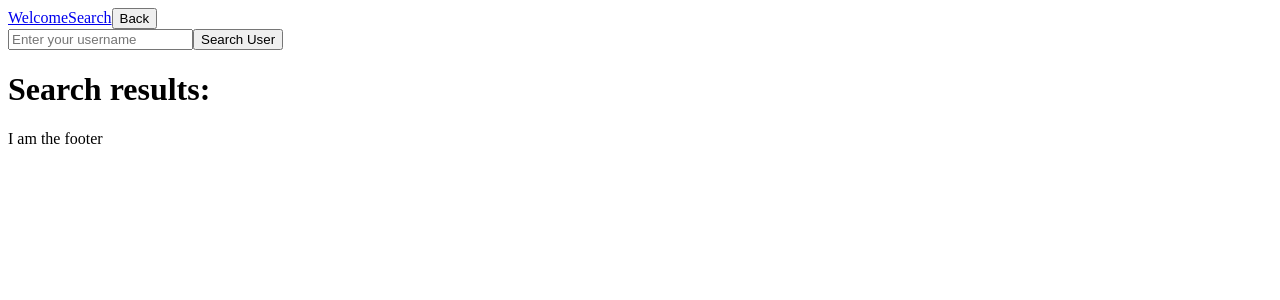
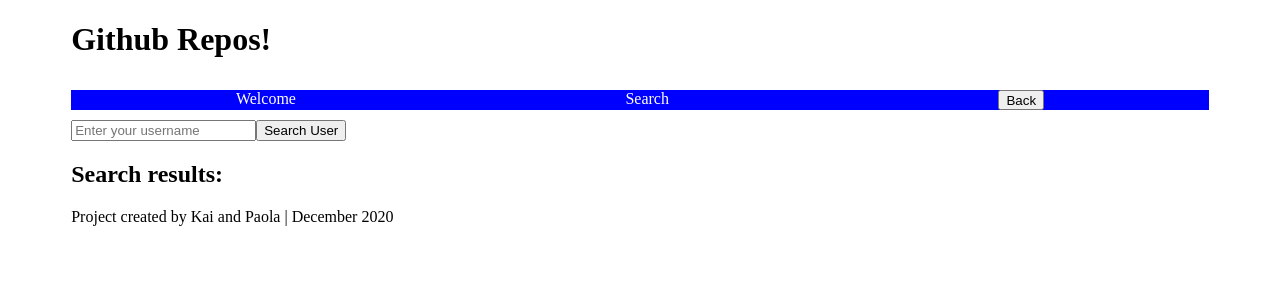
Before and after one commit to kail0n/GithubRepoPage, a React app: page /search in a window 1280 px wide. Shown: the top 300 px of the page. Built offline with nearby package versions, Linux system fonts and the light colour scheme.

Commit message:
finish functionality need to style

```diff
--- a/src/App.js
+++ b/src/App.js
@@ -1,23 +1,20 @@
 import React from 'react';
 import { Welcome, Search } from './pages';
 import { Switch, Route } from 'react-router-dom';
- import { Header, Footer } from './layouts';
+import { Header, Footer } from './layouts';
+import Style from './Style.css'
 
 function App() {
     return (
         <div id="app">
-            <header>
-                < Header />
-            </header>
 
+            < Header />
             <Switch>
                 <Route exact path='/' component={Welcome}></Route>
                 <Route path='/search' component={Search}></Route>
             </Switch>
+            < Footer />
 
-            <footer>
-                < Footer />
-            </footer>
 
         </div>
     )
--- /dev/null
+++ b/src/Style.css
@@ -0,0 +1,32 @@
+
+.navbar{
+width:100%;
+background:blue;
+display: inline-flex;
+justify-content: space-around;
+text-align: center;
+margin: 10px 0;
+}
+
+.navlink {
+    height:20px;
+    margin:auto;
+}
+
+  #back-button {
+
+    height:20px;
+    margin:auto;
+}
+
+
+
+a{
+    text-decoration:none;
+    color:white;
+}
+
+#app{
+    width: 90%;
+    margin: auto;
+}
--- a/src/components/RepoResults/index.js
+++ b/src/components/RepoResults/index.js
@@ -6,11 +6,18 @@ export default class RepoResults extends Component{
     render(){
         console.log(this.props.repos)
         return(
-        <>
-            <h1>Search results:</h1>
-            <ol>{this.props.repos.map((repo)=> <li key={repo.id}>{repo.name}</li>)}
-            </ol>
-        </>
+            <>
+                <h2>Search results:</h2>
+                <div className="RepoContainer"> {this.props.repos.map((repo) =>
+                        <ol key={repo.id + "container"}>
+                            <li key={repo.id + "a"}><a href={repo.url}>{repo.name}</a></li>
+                            <li key={repo.id + "b"}>Fork Count: {repo.forks_count}</li>
+                            <li key={repo.id + "c"}>Stargazer Count: {repo.stargazers_count}</li>
+                            <li key={repo.id + "d"}>Issue count: {repo.open_issues_count}</li>
+                        </ol>
+                    )}
+                </div>
+             </>
         );
-    }
-}
+    };
+};
--- a/src/layouts/footer/index.js
+++ b/src/layouts/footer/index.js
@@ -2,7 +2,7 @@ import React from 'react';
 
 const Footer = () =>{
     return (
-        <span>I am the footer</span>
+        <span>Project created by Kai and Paola | December 2020</span>
         )
 }
 
--- a/src/layouts/header/index.js
+++ b/src/layouts/header/index.js
@@ -3,11 +3,14 @@ import { NavLink, withRouter } from 'react-router-dom';
 
 const Header = ({ history }) => {
     return (
-        <nav>
-            <NavLink exact to="/" activeClassName="current">Welcome</NavLink>
-            <NavLink to="/search" activeClassName="current">Search</NavLink>
-            <button id="back-button" onClick={history.goBack}>Back</button>
-        </nav>
+        <>
+            <h1 id="app-header"> Github Repos! </h1>
+            <nav className="navbar">
+                <NavLink exact to="/" className="navlink" activeClassName="current">Welcome</NavLink>
+                <NavLink to="/search" className="navlink" activeClassName="current">Search</NavLink>
+                <button id="back-button" onClick={history.goBack}>Back</button>
+            </nav>
+        </>
     );
 }
 
```
